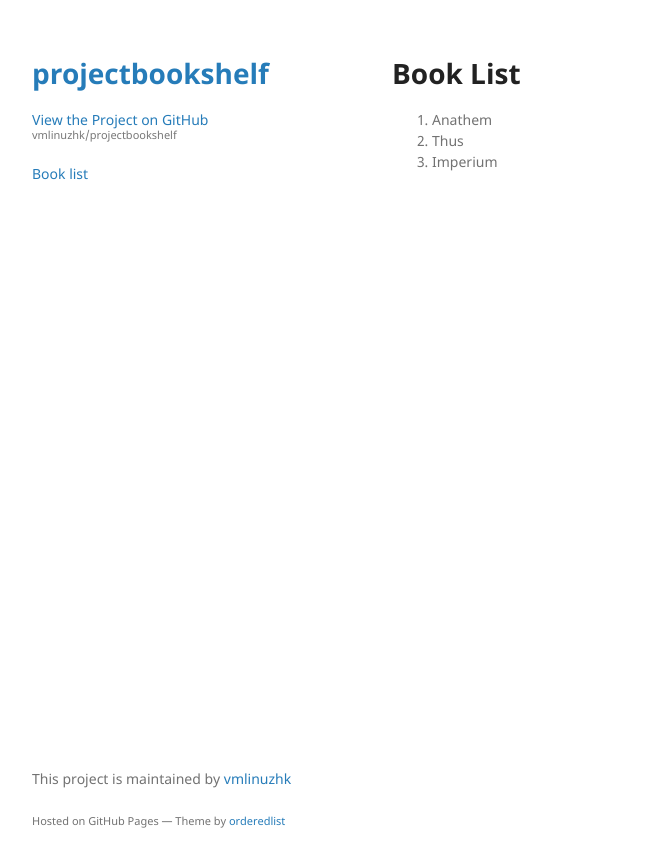
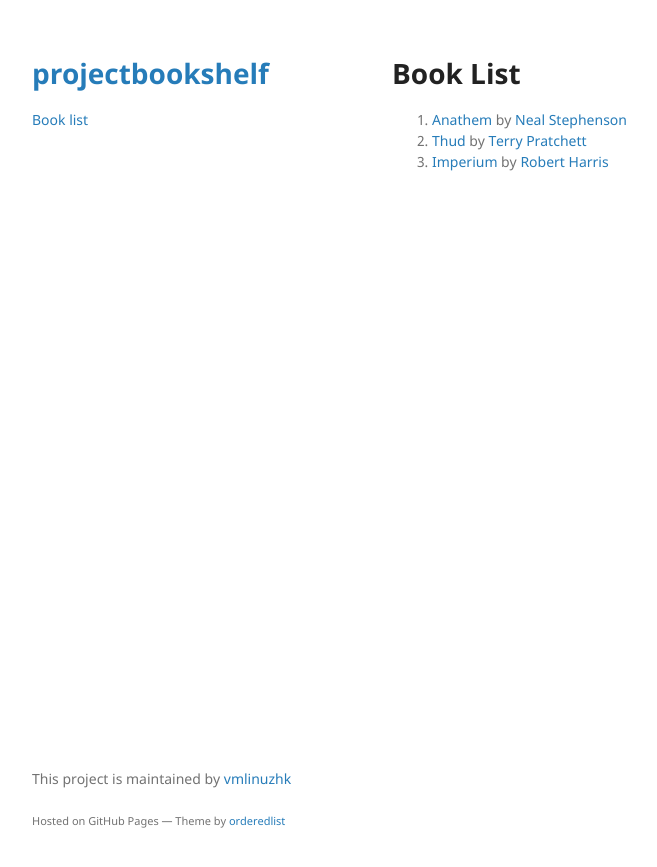
Before and after one commit to vmlinuzhk/projectbookshelf, a Jekyll site: the page built from books.md, in a window 1280 px wide. Shown: the top 867 px of the page, without its empty margins (178-835 px from the left). Built offline with Jekyll 4.4.1, drawn with Linux system fonts in a browser that asks for light colours; our own code applies the rules of GitHub Pages for plain Markdown files; the repository's description, which GitHub fills in, is left out.

Commit message:
Better book list

```diff
--- a/_layouts/default.html
+++ b/_layouts/default.html
@@ -22,14 +22,6 @@
         {% endif %}
 
         <p>{{ site.description | default: site.github.project_tagline }}</p>
-
-        {% if site.github.is_project_page %}
-        <p class="view"><a href="{{ site.github.repository_url }}">View the Project on GitHub <small>{{ site.github.repository_nwo }}</small></a></p>
-        {% endif %}
-
-        {% if site.github.is_user_page %}
-        <p class="view"><a href="{{ site.github.owner_url }}">View My GitHub Profile</a></p>
-        {% endif %}
 
         <p class="view"><a href="/books">Book list</a></p>
         {% if site.show_downloads %}
--- a/books.md
+++ b/books.md
@@ -1,5 +1,5 @@
 # Book List
 
-1. Anathem
-2. Thus
-3. Imperium
+1. [Anathem](/books/1) by [Neal Stephenson](/authors/1)
+2. [Thud](/books/2) by [Terry Pratchett](/authors/2)
+3. [Imperium](/books/3) by [Robert Harris](/authors/3)
```
